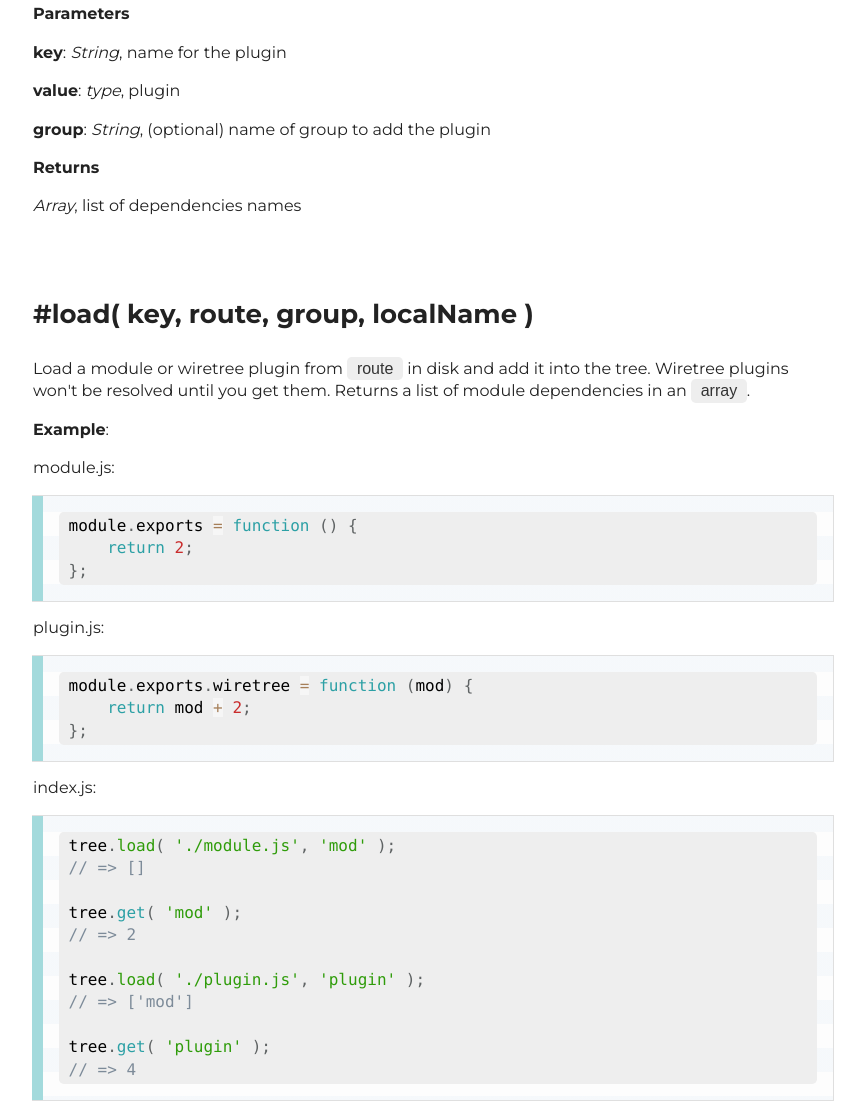
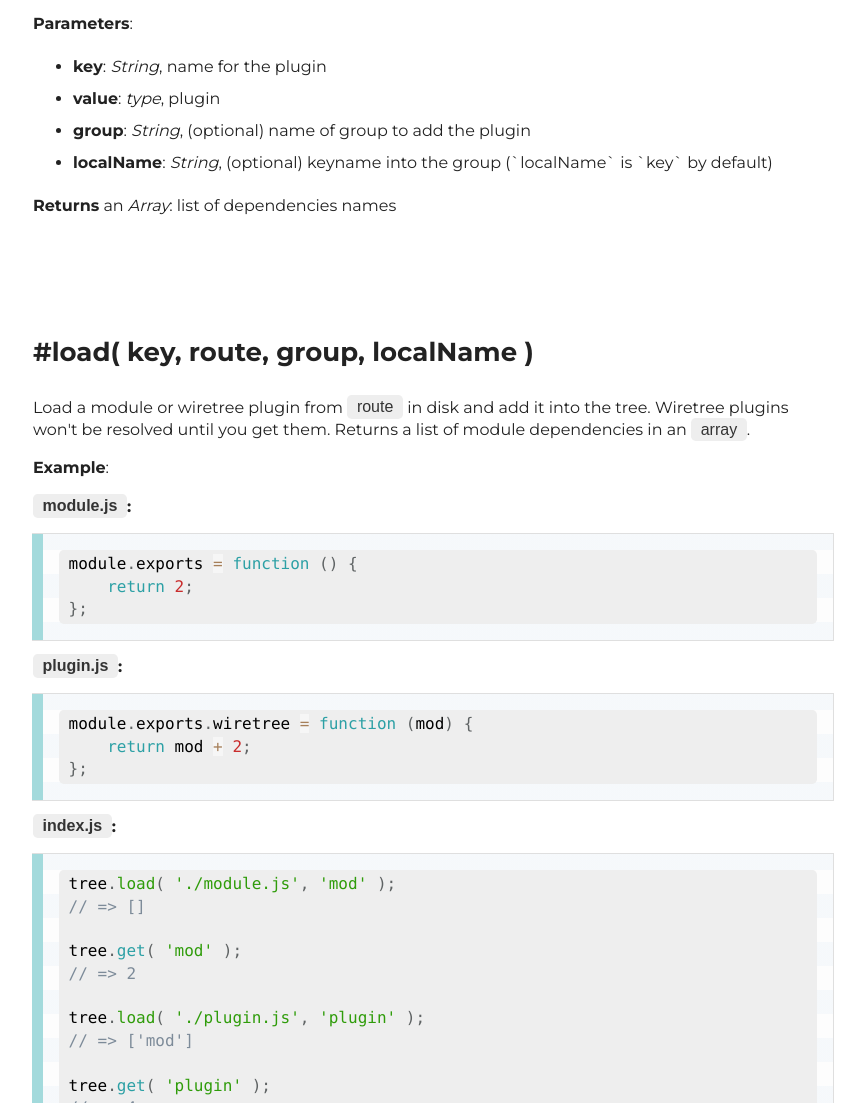
Before and after one commit to jacoborus/wiretree, a plain HTML site: page index.html in a window 1280 px wide. Shown: the part 4083-5186 px from the top of the page, without its empty margins (207-1072 px from the left). Drawn offline with Linux system fonts and the light colour scheme.

Commit message:
added localName info

```diff
--- a/index.html
+++ b/index.html
@@ -97,9 +97,11 @@ This method will render all required wiretree plugins into modules</p>
 var group = tree.get( &#39;myGroup&#39; );
 var myModule = group.myModule;</code></pre>
 			<p><strong>Parameters</strong></p>
-<p><strong>key</strong>:  <em>String</em>,  name of plugin to get</p>
-<p><strong>Returns</strong></p>
-<p><em>Object</em>,  rendered plugin</p>
+			<ul>
+				<li><strong>key</strong>:  <em>String</em>,  name of plugin to get</li>
+			</ul>
+			<p><strong>Returns</strong> an <em>Object</em>,  rendered plugin</p>
+			<br/>
 			<h3>#add( key, value, group, localName )</h3>
 			<p>Add a module or wiretree plugin into the tree. Wiretree plugins won&#39;t be resolved until you get them.
 Returns a list of module dependencies in an <code>array</code>.</p>
@@ -129,25 +131,28 @@ tree.get( &#39;homeCtrl&#39; );
 var control = tree.get( &#39;control&#39; );
 return control.home;
 // =&gt; 1</code></pre>
-<p><strong>Parameters</strong></p>
-<p><strong>key</strong>:  <em>String</em>,  name for the plugin</p>
-<p><strong>value</strong>:  <em>type</em>,  plugin</p>
-<p><strong>group</strong>:  <em>String</em>,  (optional) name of group to add the plugin</p>
-<p><strong>Returns</strong></p>
-<p><em>Array</em>,  list of dependencies names</p>
+			<p><strong>Parameters</strong>:</p>
+			<ul>
+				<li><strong>key</strong>:  <em>String</em>,  name for the plugin</li>
+				<li><strong>value</strong>:  <em>type</em>,  plugin</li>
+				<li><strong>group</strong>:  <em>String</em>,  (optional) name of group to add the plugin</li>
+				<li><strong>localName</strong>:  <em>String</em>,  (optional) keyname into the group (`localName` is `key` by default)</li>
+			</ul>
+			<p><strong>Returns</strong> an <em>Array</em>:  list of dependencies names</p>
+			<br/>
 			<h3>#load( key, route, group, localName )</h3>
 			<p>Load a module or wiretree plugin from <code>route</code> in disk and add it into the tree. Wiretree plugins won&#39;t be resolved until you get them.
 			Returns a list of module dependencies in an <code>array</code>.</p>
 			<p><strong>Example</strong>:</p>
-<p>module.js:</p>
+			<p><strong><code>module.js</code>:</strong></p>
 			<pre><code class="language-javascript">module.exports = function () {
     return 2;
 };</code></pre>
-<p>plugin.js:</p>
+<p><strong><code>plugin.js</code>:</strong></p>
 <pre><code class="language-javascript">module.exports.wiretree = function (mod) {
     return mod + 2;
 };</code></pre>
-<p>index.js:</p>
+<p><strong><code>index.js</code>:</strong></p>
 <pre><code class="language-javascript">tree.load( &#39;./module.js&#39;, &#39;mod&#39; );
 // =&gt; []
 
@@ -167,12 +172,15 @@ tree.get( &#39;homeCtrl&#39; );
 var control = tree.get( &#39;control&#39; );
 return control.home;
 // =&gt; 1</code></pre>
-<p><strong>Parameters</strong></p>
-<p><strong>key</strong>:  <em>String</em>,  name for the plugin</p>
-<p><strong>route</strong>:  <em>String</em>,  path to plugin</p>
-<p><strong>group</strong>:  <em>String</em>,  (optional) name of group to add the plugin</p>
-<p><strong>Returns</strong></p>
-<p><em>Array</em>,  list of dependencies names</p>
+			<p><strong>Parameters</strong>:</p>
+			<ul>
+				<li><strong>key</strong>:  <em>String</em>,  name for the plugin</li>
+				<li><strong>route</strong>:  <em>String</em>,  path to plugin</li>
+				<li><strong>group</strong>:  <em>String</em>,  (optional) name of group to add the plugin</li>
+				<li><strong>localName</strong>:  <em>String</em>,  (optional) keyname into the group (`localName` is `key` by default)</li>
+			</ul>
+			<p><strong>Returns</strong> an <em>Array</em>:  list of dependencies names</p>
+			<br/>
 			<h3>#folder( route, options )</h3>
 			<p>Load and add every file in the folder <code>route</code>.</p>
 			<p>Filename without extension is <code>key</code> and <code>localName</code> for every file, but prefixes and suffixes can be
@@ -193,11 +201,12 @@ tree.folder( &#39;./myFolder&#39;, options);
 
 tree.get( &#39;myGroup&#39;);
 // =&gt; {myMod: [object Function], myPlugin: [object Function]}</code></pre>
-<p><strong>Parameters</strong></p>
-<p><strong>route</strong>:  <em>String</em>,  path to folder</p>
-<p><strong>options</strong>:  <em>Object</em></p>
-<p><strong>Return</strong>
-<em>Array</em>  list of keys of modules added</p>
+			<p><strong>Parameters</strong>:</p>
+			<ul>
+				<li><strong>route</strong>:  <em>String</em>,  path to folder</li>
+				<li><strong>options</strong>:  <em>Object</em></li>
+			</ul>
+			<p><strong>Returns</strong> an <em>Array</em>  list of keys of modules added</p>
 			<h2>Tests</h2>
 			<pre><code class="language-javascript">npm install &amp;&amp; npm test</code></pre>
 			<p><br><br></p>
```
Also changed, not shown: 1 other file. Lines whose indentation alone changed are shown as unchanged.
